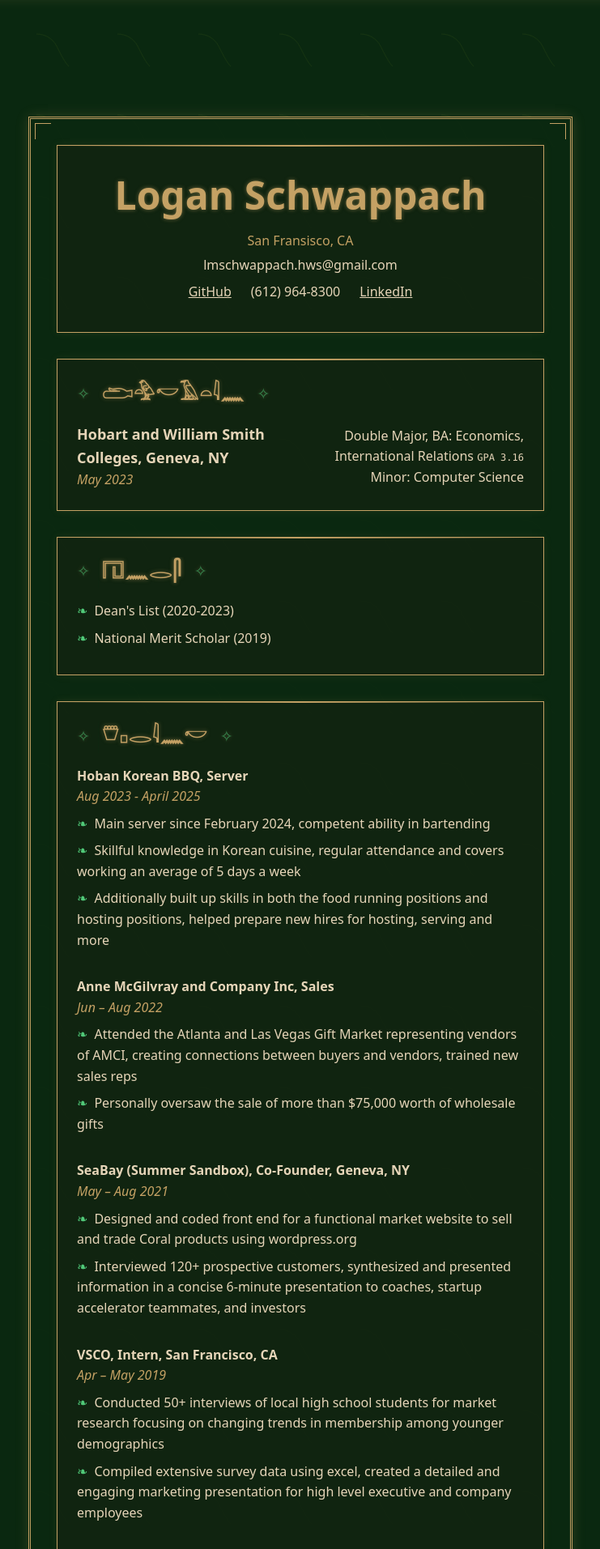
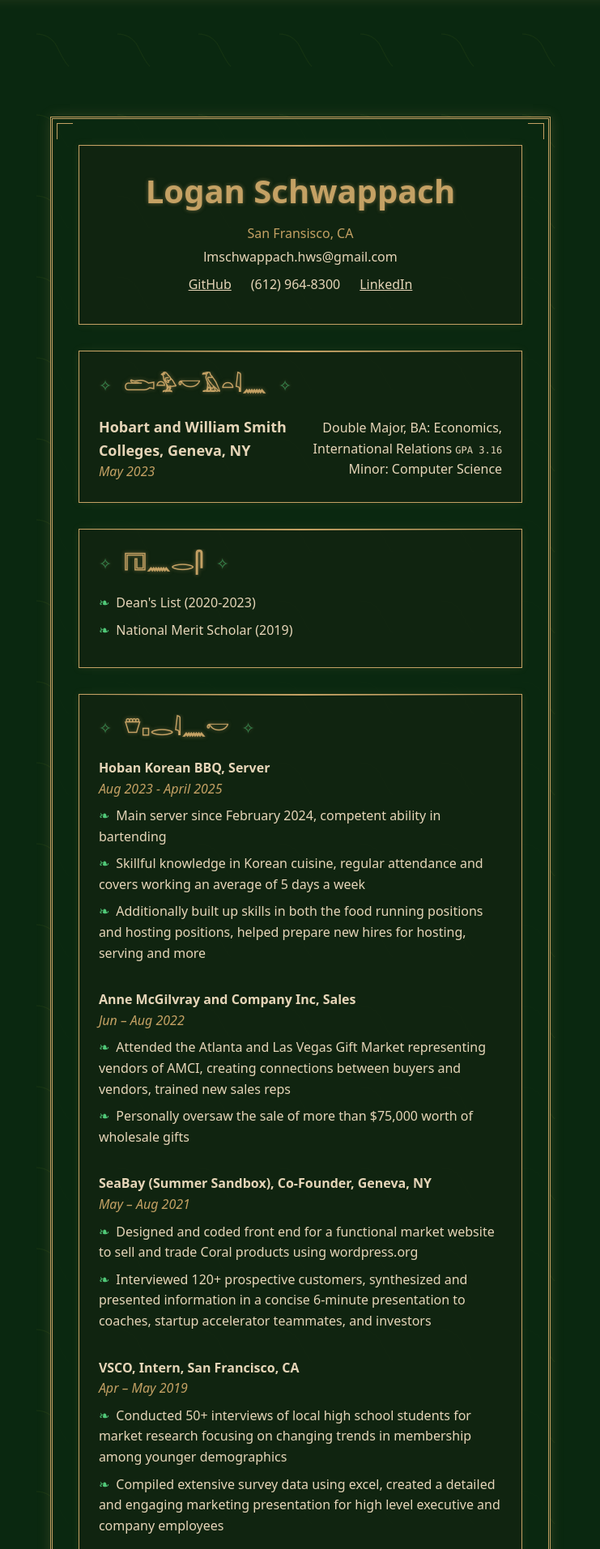
Before and after one commit to logeman123/logan-website, a FastAPI app: page /resume in a window 1280 px wide. Shown: the part 60-1973 px from the top of the page at 81% size, without its empty margins (269-1010 px from the left). Run offline with FastAPI, Linux system fonts and the light colour scheme.

Commit message:
widen resume layout to full-width and reduce heading size for readability

```diff
--- a/services/web/web_service/static/resume.css
+++ b/services/web/web_service/static/resume.css
@@ -50,7 +50,8 @@ body.jungle-theme .nav a:hover {
   background: rgba(10, 40, 16, 0.9);
   color: var(--light-gold);
   margin: 2rem auto;
-  max-width: 1200px;
+  width: 92%;
+  max-width: 1600px;
 }
 
 /* Resume sections */
@@ -239,14 +240,14 @@ body.jungle-theme .nav a:hover {
 }
 
 .resume-title {
-  font-size: 2.25rem;
+  font-size: 1.875rem;
   line-height: 1.2;
   margin: 0 0 1rem;
 }
 
 @media (min-width: 768px) {
   .resume-title {
-    font-size: 3rem;
+    font-size: 2.5rem;
   }
 }
 
```
